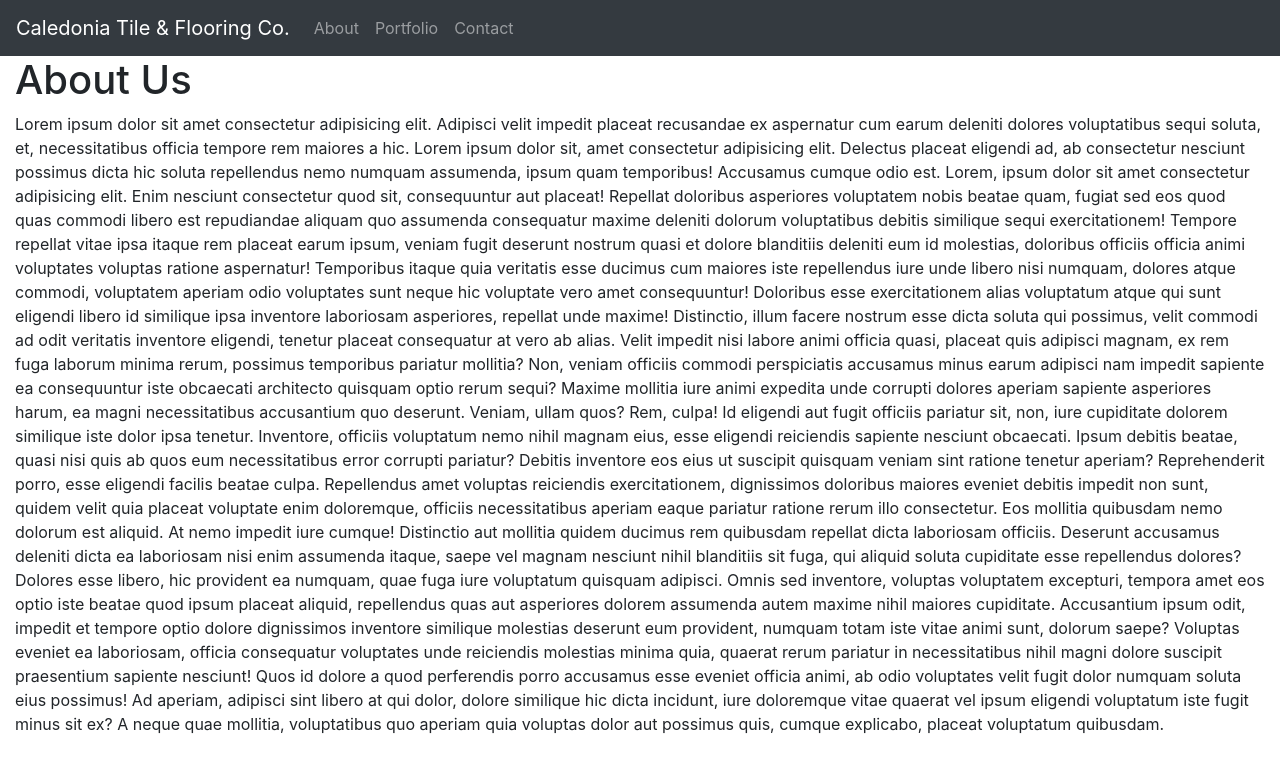
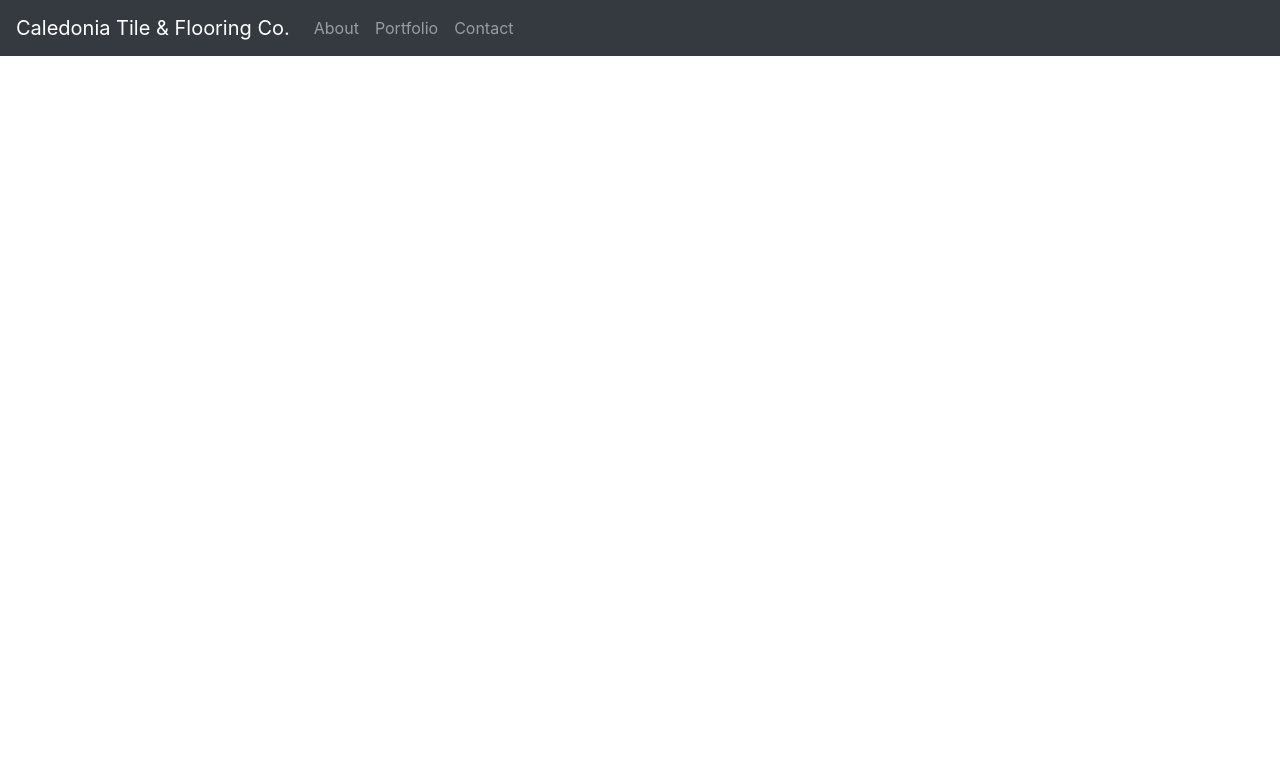
Before and after one commit to lrminer/caledonia-tile-and-flooring-co, a React (Create React App) app: page / in a window 1280 px wide. Shown: the top 772 px of the page. Built offline with nearby package versions, Linux system fonts and the light colour scheme.

Commit message:
testing links

```diff
--- a/src/App.js
+++ b/src/App.js
@@ -19,8 +19,8 @@ function App() {
           <Route
             exact
             path={[
-              "/",
-              "/about",
+              "/caledonia-tile-and-flooring-co/",
+              "/caledonia-tile-and-flooring-co/about",
             ]}
           >
             <div className="row">
@@ -102,14 +102,14 @@ function App() {
               </div>
             </div>
           </Route>
-          <Route exact path="/portfolio">
+          <Route exact path="/caledonia-tile-and-flooring-co/portfolio">
             <div className="row">
               <div className="col p-0">
                 <ControlledCarousel />
               </div>
             </div>
           </Route>
-          <Route exact path="/contact">
+          <Route exact path="/caledonia-tile-and-flooring-co/contact">
             <div className="row">
               <div className="col p-0">
                 <MyForm />
@@ -133,11 +133,11 @@ const CustomNavbar = () => {
       <Navbar.Toggle aria-controls="basic-navbar-nav" />
       <Navbar.Collapse id="basic-navbar-nav">
         <Nav className="mr-auto">
-          <Nav.Link href="/about">About</Nav.Link>
-          <Nav.Link href="/portfolio">
+          <Nav.Link href="/caledonia-tile-and-flooring-co/about">About</Nav.Link>
+          <Nav.Link href="/caledonia-tile-and-flooring-co/portfolio">
             Portfolio
           </Nav.Link>
-          <Nav.Link href="/contact">
+          <Nav.Link href="/caledonia-tile-and-flooring-co/contact">
             Contact
           </Nav.Link>
         </Nav>
```
